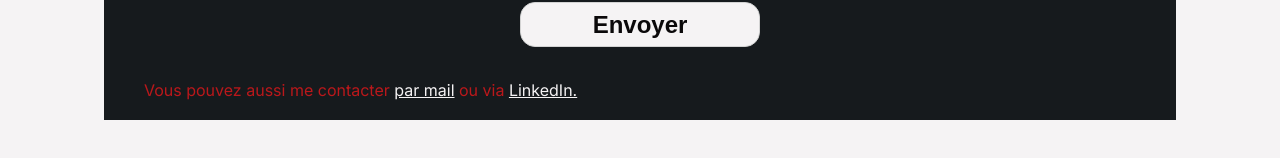
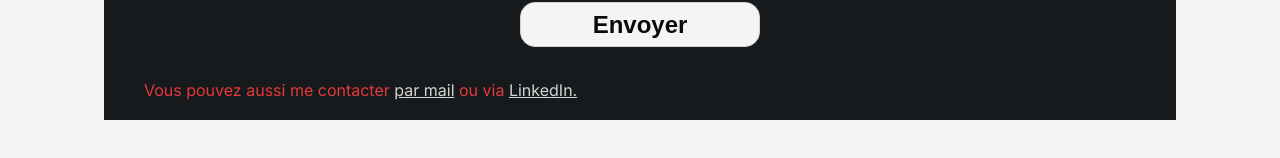
Before and after one commit to VincentCMLejeune/Portfolio, a React (Create React App) app in the folder portfolio/: page /contact in a window 1280 px wide. Shown: the part 608-766 px from the top of the page. Built offline with nearby package versions, Linux system fonts and the light colour scheme.

Commit message:
Style fix

```diff
--- a/portfolio/src/components/form/Form.module.css
+++ b/portfolio/src/components/form/Form.module.css
@@ -90,12 +90,12 @@ button::before {
 }
 
 .outro {
-  color: var(--red);
+  color: var(--light-red);
   font-family: var(--font-family);
 }
 
 .outro a {
-  color: var(--lighter-gray);
+  color: var(--light-gray);
 }
 
 .outro a:hover {
```
